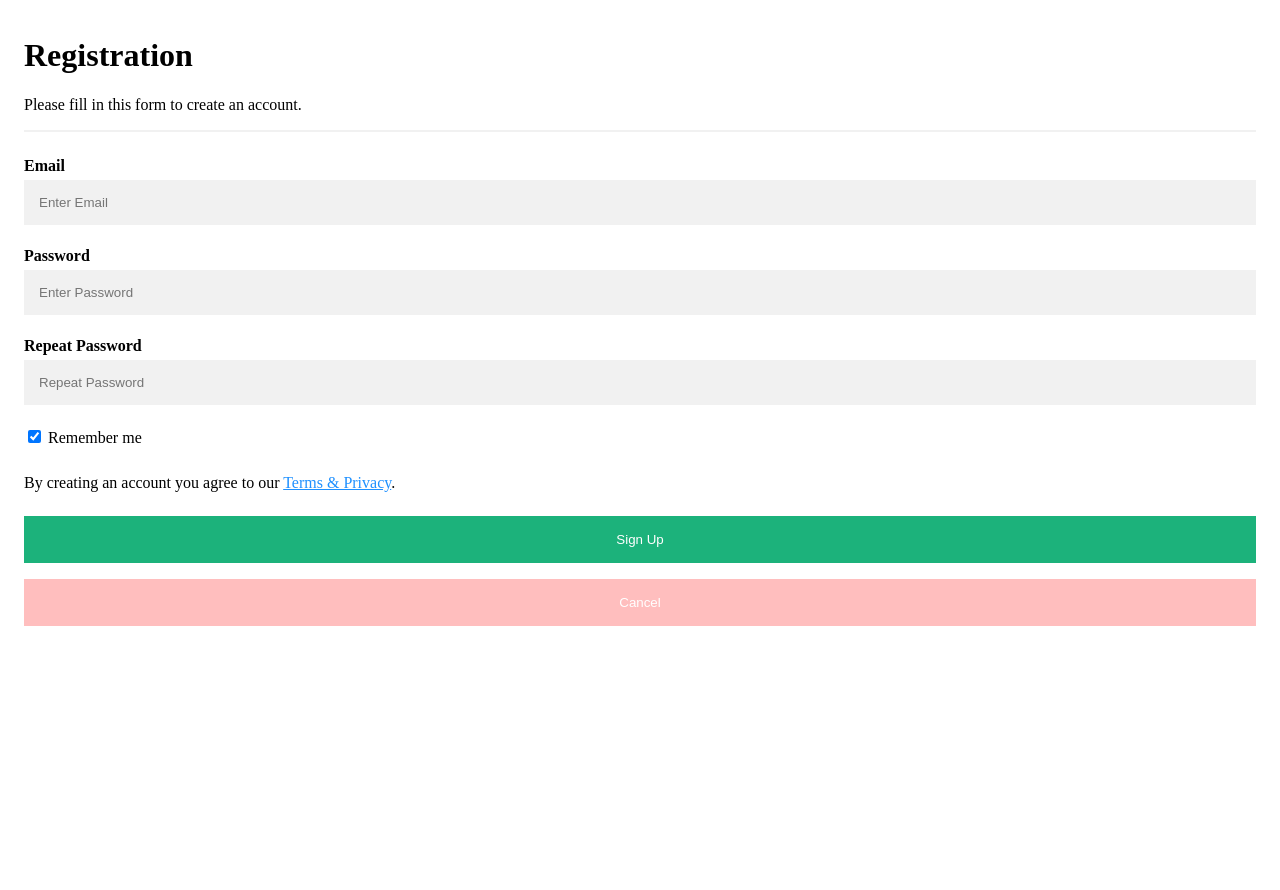
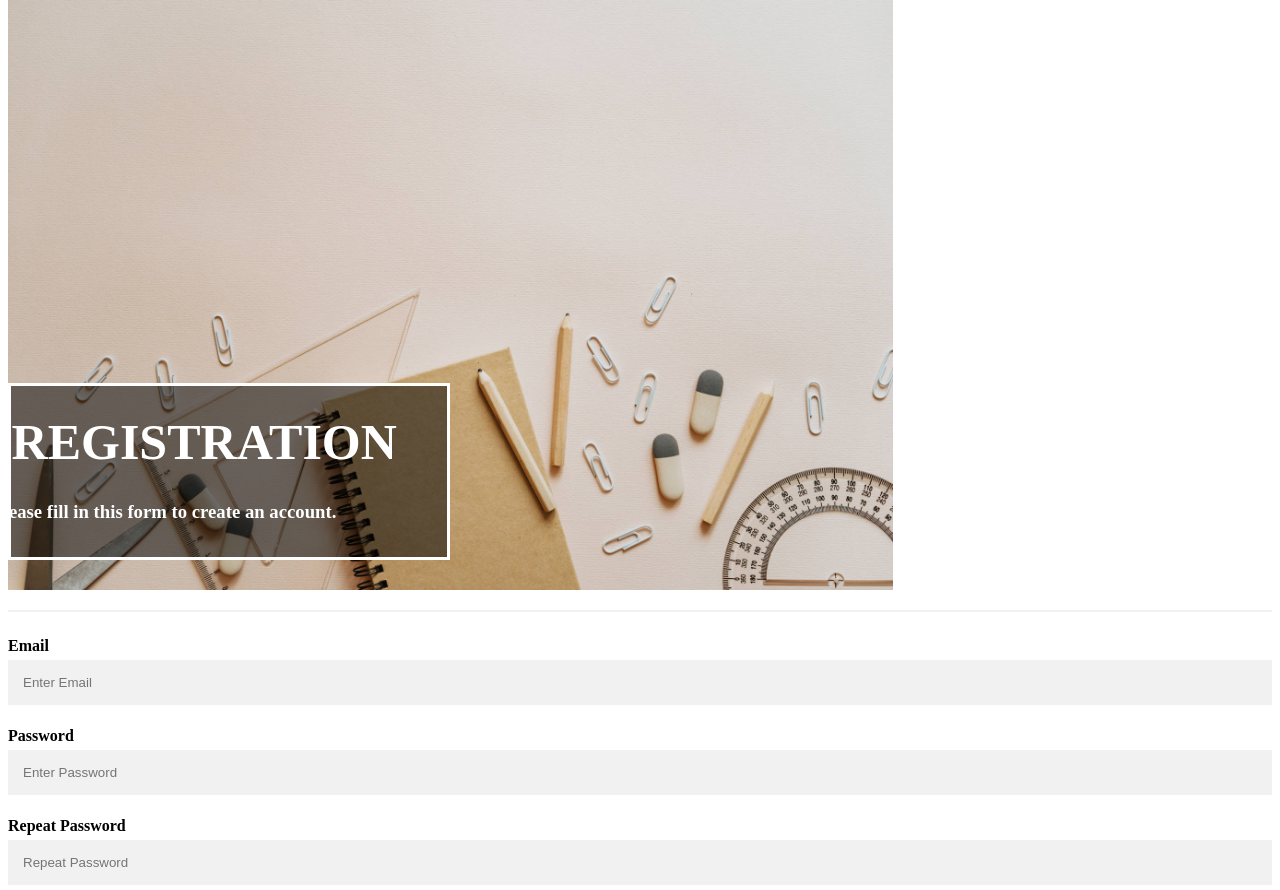
Before and after one commit to Anica1004/StudySwap, a PHP site: page /register.html in a window 1280 px wide. Shown: the part 56-946 px from the top of the page. Before the commit the page ends 682 px from the top, so only its background shows below. Run offline with PHP 8.4, Linux system fonts and the light colour scheme.

Commit message:
added registration image

```diff
--- a/register.css
+++ b/register.css
@@ -85,3 +85,61 @@ a {
 .cancelbtn:hover {
     opacity:1;
 }
+
+.main-img-container h1 {
+  position: relative;
+  font-size: 50px;
+  bottom: 1%;
+  left: 5%;
+}
+
+.main-img-container p {
+  position:relative;
+  font-size: 25px;
+  bottom: 300px;
+  left: 16px;
+}
+
+.main-img-container{
+  position: relative;
+  width: 70%;
+  margin-bottom: 20px;
+  overflow-x: auto; /* Allow horizontal overflow */
+  white-space: nowrap; /* Prevent line breaks */
+}
+
+.main-img-container img {
+  display: block;
+  max-width: 100%;
+  max-height:100%;
+  text-align: center;
+  z-index: 0;
+}
+
+.register-form {
+  position:relative;
+  /* bottom: -s400px; */
+  z-index: 1;
+}
+
+.overlay-box {
+  position: absolute;
+  top: 65%;
+  left: 0;
+  width: 50%;
+  height: 30%;
+  opacity: 100;
+  background-color: rgba(0, 0, 0, 0.5);
+  z-index: 0;
+  border: 3px solid white;
+}
+
+.text-overlay {
+  position: absolute;
+  top: 78%; /* Adjust as needed */
+  left: 20%; /* Adjust as needed */
+  transform: translate(-50%, -50%);
+  color: white; /* Set text color */
+  z-index: 1;
+  margin-bottom: 10px;
+}
--- a/register.html
+++ b/register.html
@@ -5,7 +5,6 @@
     <meta name="viewport" content="width=device-width, initial-scale=1.0">
     <title>Document</title>
     <link rel="stylesheet" href="register.css">
-    <!-- <form action="action_page.php" style="border:10px solid #150d0d"> -->
     </div>
          <nav>
             <ul>
@@ -16,13 +15,20 @@
             </ul>
         </nav>
     </div>
-    <div class="container">
-      <h1>Registration</h1>
-      <p>Please fill in this form to create an account.</p>
+    <div class="main-img-container">
+      <img src="images/learning-materials-on-cream.jpg" alt="minimalist">
+      <!-- <div class="container"> -->
+        <div class="overlay-box"></div>
+        <div class="text-overlay">
+        <h1 style="margin-bottom: 30px;">REGISTRATION</h1>
+        <h3>Please fill in this form to create an account.</h3>
+    </div>
+        <!-- </div> -->
+    </div>
     </head>
     <body>
       <hr>
-
+      <div class="register-form"></div>
       <label for="email"><b>Email</b></label>
       <input type="text" placeholder="Enter Email" name="email" required>
 
@@ -43,5 +49,6 @@
         <button type="button" class="cancelbtn" onclick="window.location.href='index.html'">Cancel</button>
       </div>
     </div>
+    </div>
   <!-- </form> -->
 </body>
--- a/resources.css
+++ b/resources.css
@@ -88,9 +88,3 @@ nav ul li:hover{
     overflow-x: auto; /* Allow horizontal overflow */
     white-space: nowrap; /* Prevent line breaks */
 }
-
-.main-img {
-    display: block;
-    max-width: 100%;
-    height: auto;
-}
```
Also changed, not shown: images/learning-materials-on-cream.jpg (added), 1 other file.
